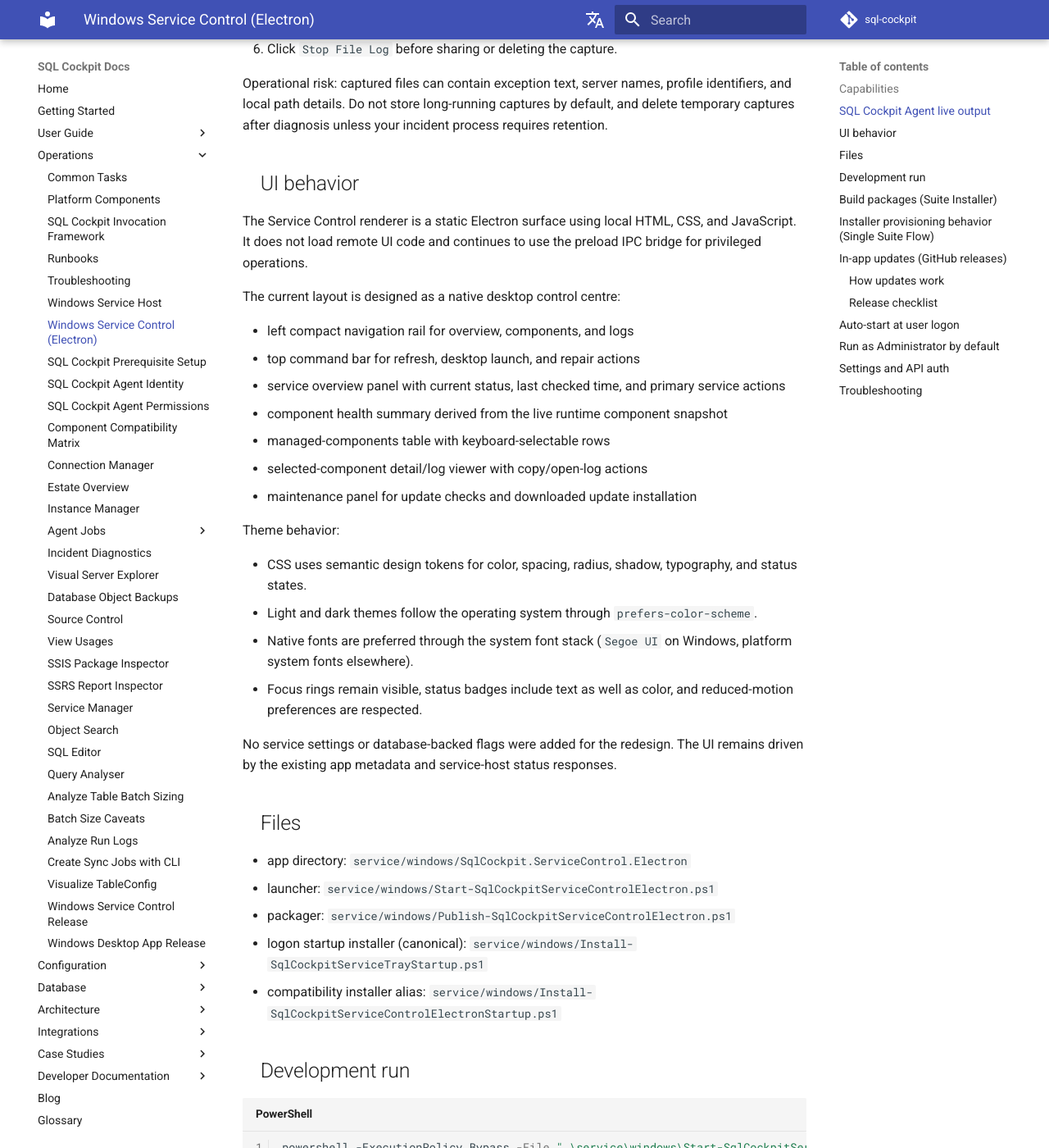
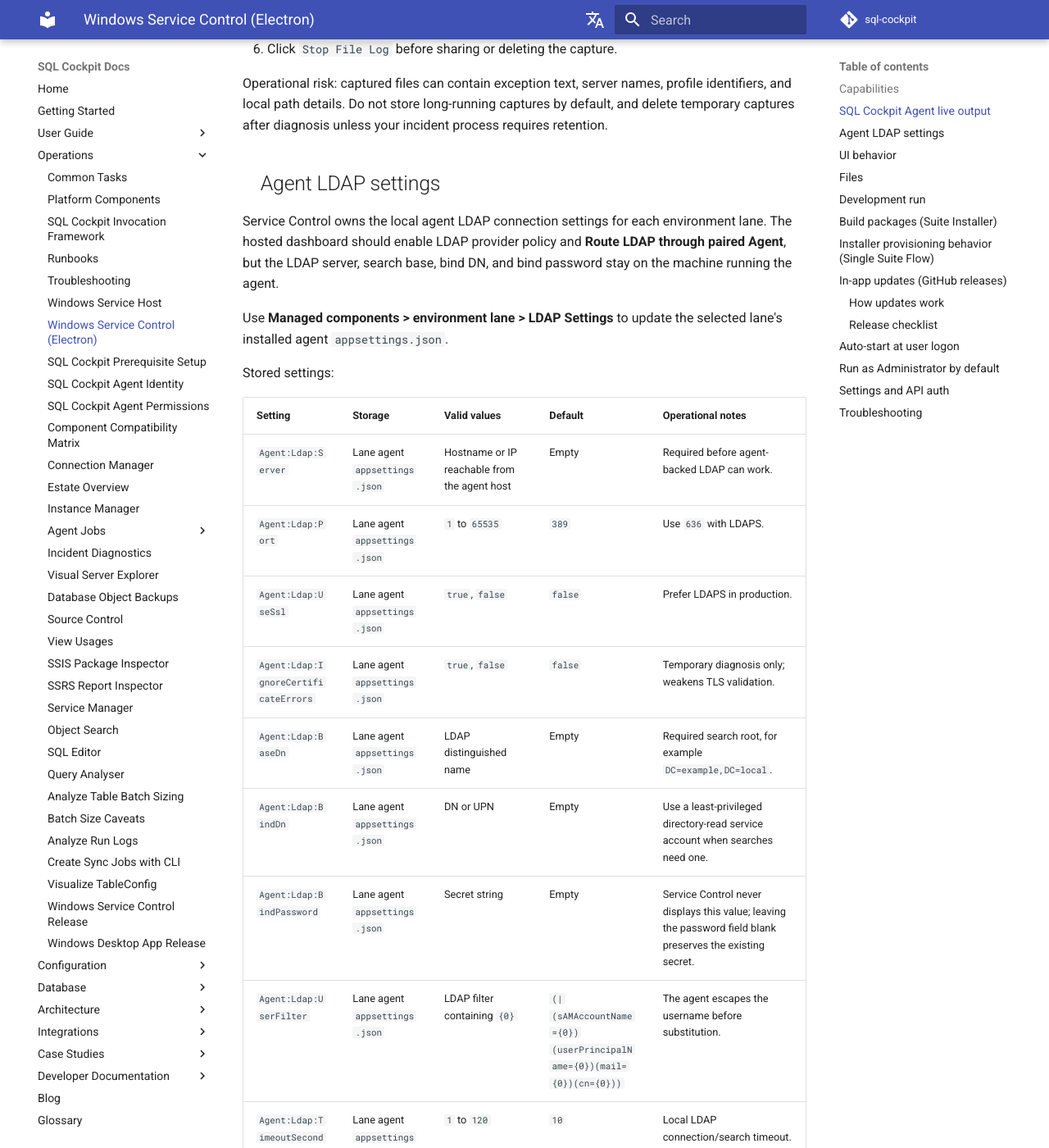
Before and after one commit to sql-cockpit/sql-cockpit-docs-source, an MkDocs documentation site: the page built from docs/operations/windows-service-control-electron.md, in a window 1280 px wide and 1400 px high, scrolled down 2753 px. Shown: the whole window at 82% size. Built offline with MkDocs 1.6.1 and Material for MkDocs 9.7.7, drawn with Linux system fonts in a browser that asks for light colours; comment, search, counter and statistics services are not loaded; the version menu is left out; some of the changed text lies outside the part shown.

Commit message:
Document Service Control agent LDAP settings

```diff
--- a/docs/operations/windows-service-control-electron.md
+++ b/docs/operations/windows-service-control-electron.md
@@ -77,6 +77,36 @@
 6. Click `Stop File Log` before sharing or deleting the capture.
 
 Operational risk: captured files can contain exception text, server names, profile identifiers, and local path details. Do not store long-running captures by default, and delete temporary captures after diagnosis unless your incident process requires retention.
+
+## Agent LDAP settings
+
+Service Control owns the local agent LDAP connection settings for each environment lane. The hosted dashboard should enable LDAP provider policy and **Route LDAP through paired Agent**, but the LDAP server, search base, bind DN, and bind password stay on the machine running the agent.
+
+Use **Managed components > environment lane > LDAP Settings** to update the selected lane's installed agent `appsettings.json`.
+
+Stored settings:
+
+| Setting | Storage | Valid values | Default | Operational notes |
+| --- | --- | --- | --- | --- |
+| `Agent:Ldap:Server` | Lane agent `appsettings.json` | Hostname or IP reachable from the agent host | Empty | Required before agent-backed LDAP can work. |
+| `Agent:Ldap:Port` | Lane agent `appsettings.json` | `1` to `65535` | `389` | Use `636` with LDAPS. |
+| `Agent:Ldap:UseSsl` | Lane agent `appsettings.json` | `true`, `false` | `false` | Prefer LDAPS in production. |
+| `Agent:Ldap:IgnoreCertificateErrors` | Lane agent `appsettings.json` | `true`, `false` | `false` | Temporary diagnosis only; weakens TLS validation. |
+| `Agent:Ldap:BaseDn` | Lane agent `appsettings.json` | LDAP distinguished name | Empty | Required search root, for example `DC=example,DC=local`. |
+| `Agent:Ldap:BindDn` | Lane agent `appsettings.json` | DN or UPN | Empty | Use a least-privileged directory-read service account when searches need one. |
+| `Agent:Ldap:BindPassword` | Lane agent `appsettings.json` | Secret string | Empty | Service Control never displays this value; leaving the password field blank preserves the existing secret. |
+| `Agent:Ldap:UserFilter` | Lane agent `appsettings.json` | LDAP filter containing `{0}` | `(|(sAMAccountName={0})(userPrincipalName={0})(mail={0})(cn={0}))` | The agent escapes the username before substitution. |
+| `Agent:Ldap:TimeoutSeconds` | Lane agent `appsettings.json` | `1` to `120` | `10` | Local LDAP connection/search timeout. |
+| `Agent:Ldap:GroupAttribute` | Lane agent `appsettings.json` | LDAP attribute name | `memberOf` | Returned group claims are bounded. |
+| `Agent:Ldap:MaxGroups` | Lane agent `appsettings.json` | `0` to `500` | `50` | Prevents oversized login results. |
+
+Safe test procedure:
+
+1. Configure the non-production lane Agent first.
+2. Keep **Restart this lane's Agent after save** selected so the new settings are loaded.
+3. Confirm the hosted or local dashboard shows the agent online with `identity.ldap.*` capabilities.
+4. In the dashboard, enable LDAP and **Route LDAP through paired Agent**.
+5. Run the LDAP test or search for one exact username before asking users to log in.
 
 ## UI behavior
 
```
